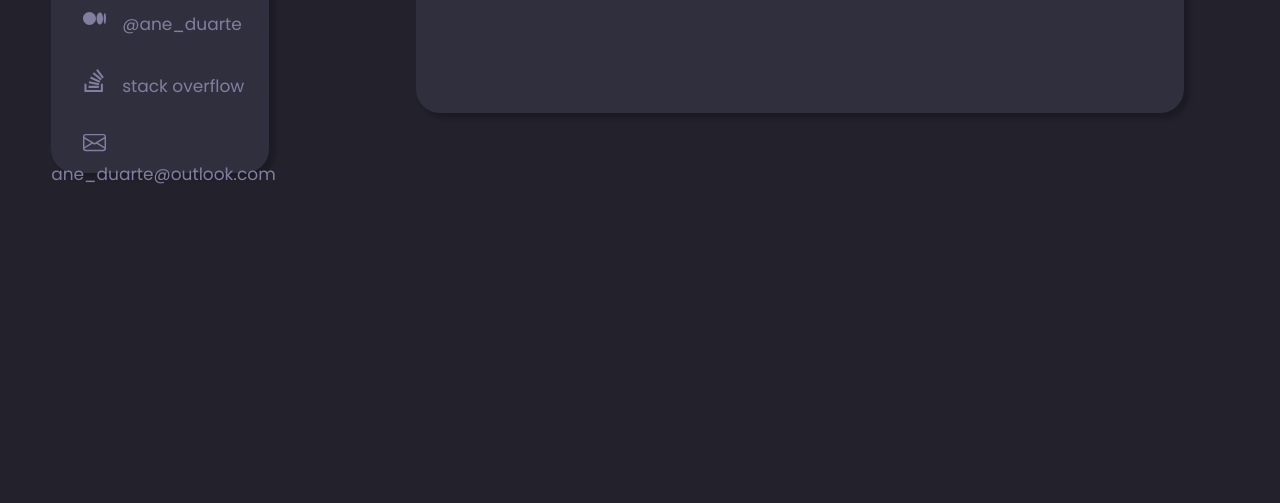
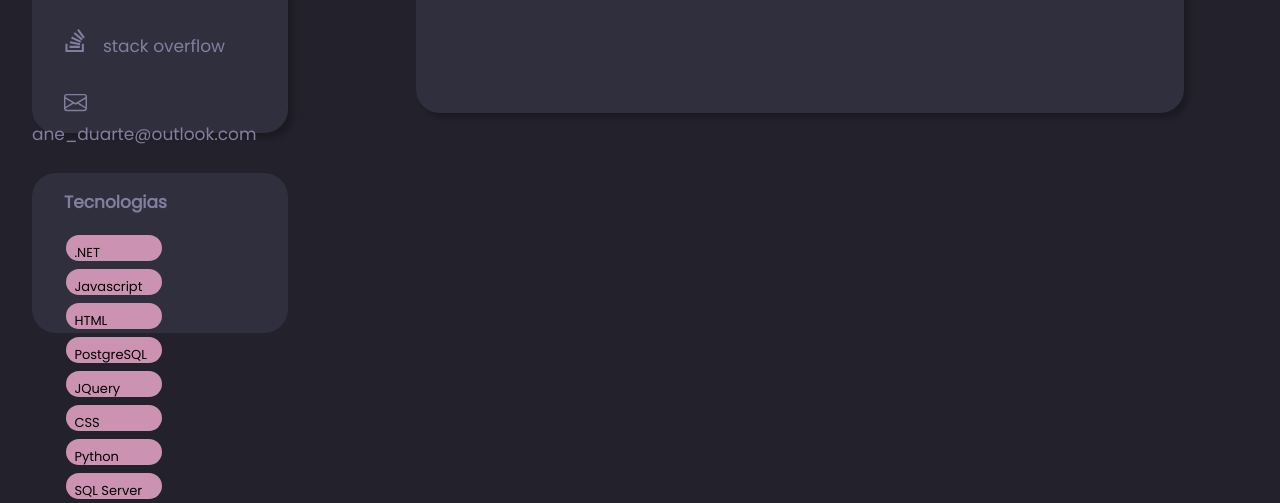
Before and after one commit to AneDuarte/Portfolio, a plain HTML site: page index.html in a window 1280 px wide. Shown: the part 595-1098 px from the top of the page. Before the commit the page ends 800 px from the top, so only its background shows below. Drawn offline with Linux system fonts and the light colour scheme.

Commit message:
adicionando seção de tecnologias

```diff
--- a/index.css
+++ b/index.css
@@ -21,7 +21,7 @@ body {
 }
 
 .container-left .container-perfil {
-    width: 17vw;
+    width: 20vw;
     height: 32vh;
     border-radius: 1.5rem;
     margin-top: 3.5rem;
@@ -50,7 +50,7 @@ body {
 }
 
 .container-left .container-infos-gerais {
-    width: 17vw;
+    width: 20vw;
     height: 50vh;
     background-color: #302F3D;
     border-radius: 1.5rem;
@@ -72,6 +72,41 @@ body {
     height: 23px;
     margin-right: 1rem;
     margin-left: 2rem;
+}
+
+.container-left .container-tecnologias {
+    width: 20vw;
+    height: 20vh;
+    margin-top: 2.5rem;
+    background-color: #302F3D;
+    border-radius: 1.5rem;
+}
+
+.container-left .container-tecnologias h2 {
+    font-size: 17px;
+    margin: 1rem 2rem;
+}
+
+.container-left .container-tecnologias h2 {
+    font-size: 17px;
+    margin: 1rem 2rem;
+}
+
+.container-left .container-tecnologias .container-labels {
+    margin: 1rem 2rem;
+}
+
+.container-left .container-tecnologias .container-labels label {
+    background-color: #CB92B1;
+    border-radius: 1.5rem;
+    display: inline-block;
+    width: 80px;
+    height: 10px;
+    padding: .5rem;
+    margin: .25rem .15rem;
+    font-size: 13px;
+    color: #000000;
+    /* centralizar texto */
 }
 
 .container-right {
--- a/index.html
+++ b/index.html
@@ -41,7 +41,17 @@
                   </svg>ane_duarte@outlook.com</label>
             </section>
             <section class="container-tecnologias">
-
+                <h2>Tecnologias</h2>
+                <section class="container-labels">
+                  <label class="label-tecnologias">.NET</label>
+                  <label class="label-tecnologias">Javascript</label>
+                  <label class="label-tecnologias">HTML</label>
+                  <label class="label-tecnologias">PostgreSQL</label>
+                  <label class="label-tecnologias">JQuery</label>
+                  <label class="label-tecnologias">CSS</label>
+                  <label class="label-tecnologias">Python</label>
+                  <label class="label-tecnologias">SQL Server</label>
+                </section>
             </section>
             <section class="container-educacao">
 
```
